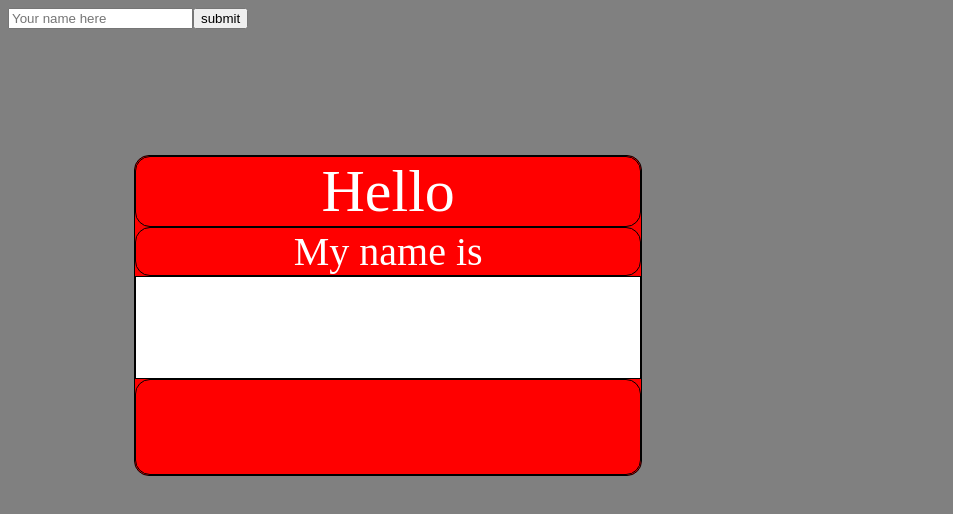
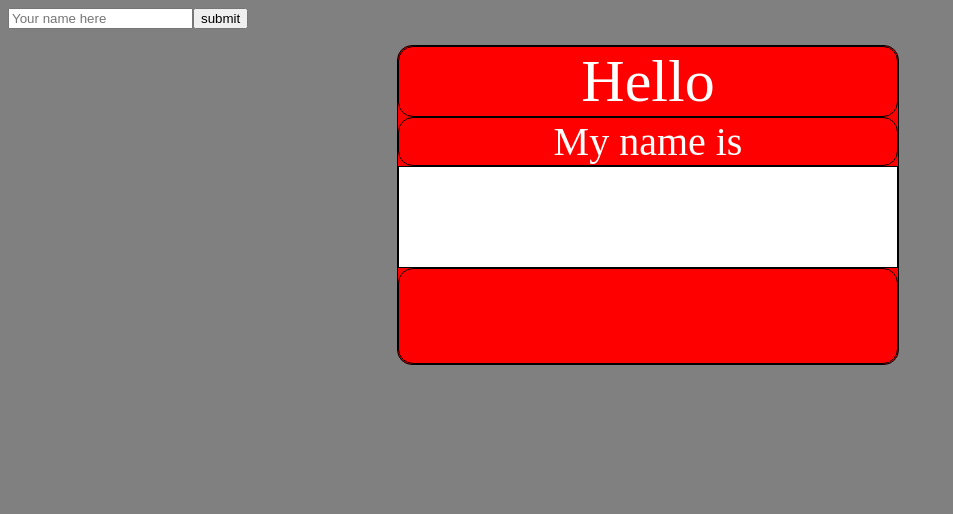
Before and after one commit to annabdev/CSS-Name-Tag, a plain HTML site: page index.html in a window 1280 px wide. Shown: the whole page, without its empty margins (0-953 px from the left). Drawn offline with Linux system fonts and the light colour scheme.

Commit message:
made changes to remove problems

```diff
--- a/index.css
+++ b/index.css
@@ -1,24 +1,17 @@
 body
 {background: grey;
-  .centered {
-  position: fixed;
-  top: 50%;
-  left: 100%;
-  transform: translate(-50%, -50%);
-}
+  width: 100vw
 }
 ul {
   padding: 0%;
   font-family: comic-sans;
-margin: 10%;
-  margin-top: 10%;
-width: 40%;
-background: red;
-align: center;
-color: #FFFF;
-border: 1px, solid, black;
-border-radius: 15px 15px 15px 15px;
-length: 120px;
+  margin-left: auto;
+  margin-right: auto;
+  background: red;
+  color: rgb(255, 255, 255);
+  border: 1px, solid, black;
+  border-radius: 15px 15px 15px 15px;
+  width: 500px;
  list-style-type: none;
 }
 
@@ -31,9 +24,8 @@ li {
   background:red;
   font-size: 40px;
   text-align: center;
- align: center;
   border: 1px, solid, black;
-border-radius: 15px 15px 15px 15px;
+  border-radius: 15px 15px 15px 15px;
 
 }
 .name {
```
